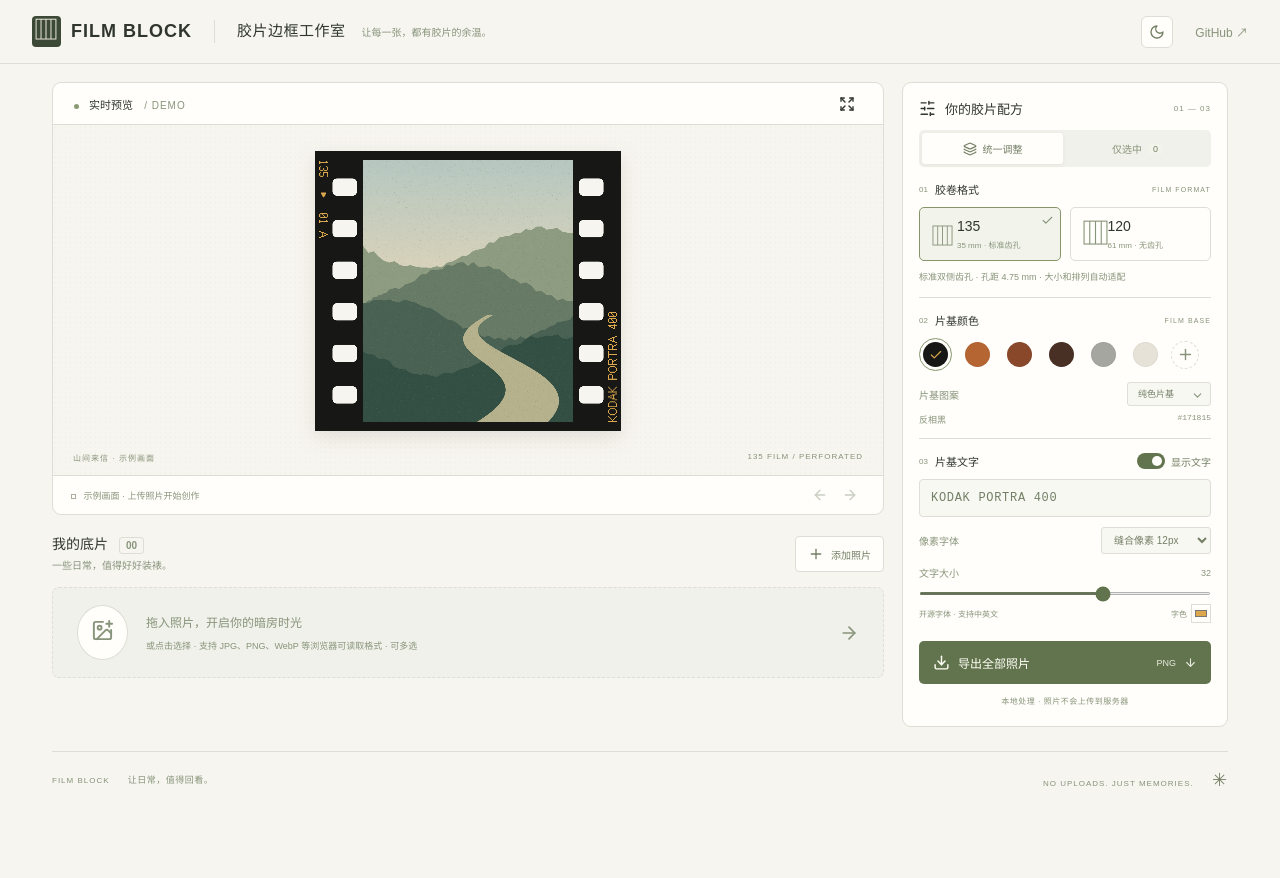
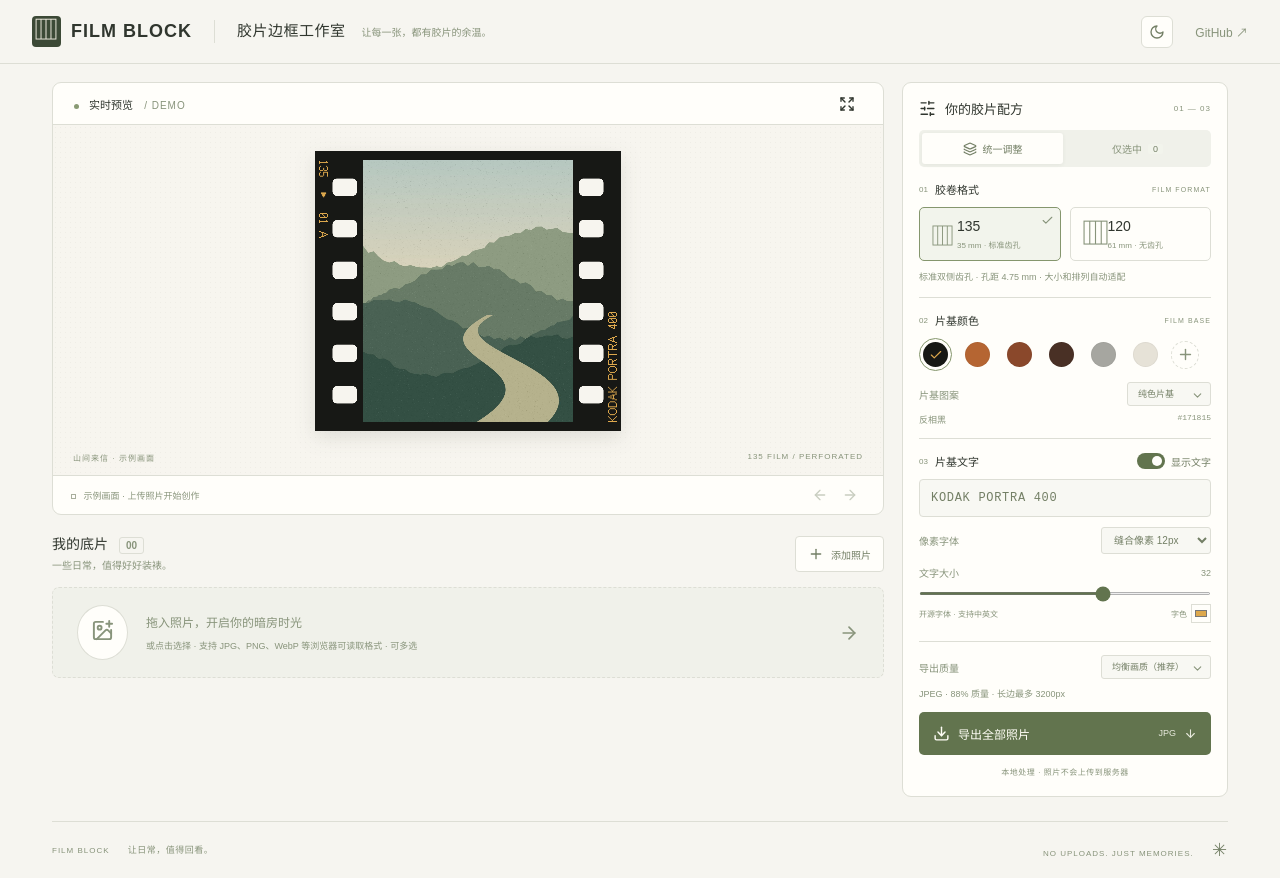
Before and after one commit to pomelo-chuan/film-block, a React (Vite) app: page / in a window 1280 px wide. Before the commit the page ends 808 px from the top, so only its background shows below. Built offline with nearby package versions, Linux system fonts and the light colour scheme; a web font is replaced by a local one.

Commit message:
Add JPEG quality presets and bounded export sizes

```diff
--- /dev/null
+++ b/src/export.ts
@@ -0,0 +1,26 @@
+export const exportOptions = [
+  {id:'compact', label:'轻量分享', mime:'image/jpeg', extension:'jpg', quality:0.78, maxSize:1920, description:'JPEG · 78% 质量 · 长边最多 1920px'},
+  {id:'balanced', label:'均衡画质（推荐）', mime:'image/jpeg', extension:'jpg', quality:0.88, maxSize:3200, description:'JPEG · 88% 质量 · 长边最多 3200px'},
+  {id:'high', label:'高画质', mime:'image/jpeg', extension:'jpg', quality:0.95, maxSize:6000, description:'JPEG · 95% 质量 · 长边最多 6000px'},
+  {id:'lossless', label:'无损保存', mime:'image/png', extension:'png', quality:undefined, maxSize:6000, description:'PNG · 无损压缩 · 长边最多 6000px，文件较大'},
+] as const;
+export type ExportOption = typeof exportOptions[number];
+export const EXPORT_KEY='film-block:export-quality';
+export function getExportOption(id:unknown): ExportOption {
+  return exportOptions.find(option=>option.id===id)??exportOptions[1];
+}
+export function readExportOption(): ExportOption {
+  try {return getExportOption(window.localStorage.getItem(EXPORT_KEY));} catch {return getExportOption(null);}
+}
+export function rememberExportOption(id:string) {
+  try {window.localStorage.setItem(EXPORT_KEY,id);} catch { /* Export is still available without storage. */ }
+}
+export function encodeExport(canvas:HTMLCanvasElement,option:ExportOption):Promise<Blob>{
+  return new Promise((resolve,reject)=>canvas.toBlob(blob=>{
+    if(!blob||blob.type!==option.mime){reject(new Error('无法使用所选格式导出'));return;}
+    resolve(blob);
+  },option.mime,option.quality));
+}
+export function formatFileSize(bytes:number){
+  return bytes>=1024*1024?`${(bytes/(1024*1024)).toFixed(1)} MB`:`${Math.max(1,Math.round(bytes/1024))} KB`;
+}
--- a/src/film.ts
+++ b/src/film.ts
@@ -59,7 +59,9 @@ function drawBaseTexture(ctx:CanvasRenderingContext2D,w:number,h:number,g:Return
   ctx.restore();
 }
 export function renderFilm(canvas:HTMLCanvasElement, image:CanvasImageSource, w:number,h:number,s:Settings,index:number,maxSize=6000){
-  const factor=Math.min(1,maxSize/Math.max(w,h)); w=Math.round(w*factor);h=Math.round(h*factor);
+  const full=geometry(w,h,s);
+  const factor=Math.min(1,maxSize/Math.max(full.width,full.height));
+  w=Math.max(1,Math.floor(w*factor));h=Math.max(1,Math.floor(h*factor));
   const g=geometry(w,h,s); canvas.width=g.width;canvas.height=g.height;
   const ctx=canvas.getContext('2d'); if(!ctx) throw new Error('浏览器不支持 Canvas');
   ctx.fillStyle=s.color;ctx.fillRect(0,0,g.width,g.height);ctx.drawImage(image,g.x,g.y,w,h);
@@ -82,4 +84,4 @@ export function renderFilm(canvas:HTMLCanvasElement, image:CanvasImageSource, w:
   const frameLabel=`${s.format}  ▸  ${frame} A`, frameMetrics=ctx.measureText(frameLabel);
   ctx.fillText(frameLabel,0,(frameMetrics.actualBoundingBoxAscent-frameMetrics.actualBoundingBoxDescent)/2,(vertical?h:w)*.8);ctx.restore();
 }
-export function safeFilename(name:string){return name.replace(/\.[^.]+$/,'').replace(/[<>:"/\\|?*\x00-\x1f]/g,'_')+'-film.png';}
+export function safeFilename(name:string,extension:'png'|'jpg'='png'){return name.replace(/\.[^.]+$/,'').replace(/[<>:"/\\|?*\x00-\x1f]/g,'_')+`-film.${extension}`;}
--- a/src/main.tsx
+++ b/src/main.tsx
@@ -8,6 +8,7 @@ import '@fontsource/press-start-2p/latin-400.css';
 import '@fontsource/doto/latin-400.css';
 import {readLettering, saveLettering} from './lettering';
 import {getInitialTheme, applyTheme, rememberTheme, type Theme} from './theme';
+import {exportOptions,readExportOption,rememberExportOption,getExportOption,encodeExport,formatFileSize} from './export';
 import './style.css';
 type Photo={id:string;name:string;image:HTMLImageElement;url:string;settings:Settings};
 function makeDemo(){
@@ -31,6 +32,7 @@ function Preview({photo,settings,index,large=false}:{photo?:Photo;settings:Setti
  return <canvas ref={ref} aria-label={photo?`${photo.name} 的胶片边框预览`:'胶片边框示例预览'}/>;
 }
 function App(){
+ const [exportOption,setExportOption]=useState(readExportOption);
  const [theme,setTheme]=useState<Theme>(getInitialTheme);
  useEffect(()=>{applyTheme(theme);},[theme]);
  function toggleTheme(){const next=theme==='dark'?'light':'dark';setTheme(next);rememberTheme(next);}
@@ -52,7 +54,27 @@ function App(){
  }
  function remove(id:string){const p=photos.find(p=>p.id===id);if(p){URL.revokeObjectURL(p.url);urls.current.delete(p.url);}const rest=photos.filter(p=>p.id!==id);setPhotos(rest);setSelected(s=>s.filter(v=>v!==id));if(active===id)setActive(rest[0]?.id??'');}
  function download(blob:Blob,name:string){const url=URL.createObjectURL(blob);const a=document.createElement('a');a.href=url;a.download=name;a.click();setTimeout(()=>URL.revokeObjectURL(url),1500);}
- async function exportPhotos(targets:Photo[]){if(!targets.length){input.current?.click();return;}setBusy(true);try{const zip=new JSZip();for(let i=0;i<targets.length;i++){const p=targets[i];if(p.settings.textEnabled)await loadFilmFont(p.settings.font,p.settings.text);const canvas=document.createElement('canvas');renderFilm(canvas,p.image,p.image.naturalWidth,p.image.naturalHeight,p.settings,photos.indexOf(p));const blob=await new Promise<Blob>((resolve,reject)=>canvas.toBlob(b=>b?resolve(b):reject(Error('导出失败')),'image/png'));if(targets.length===1)download(blob,safeFilename(p.name));else zip.file(`${String(i+1).padStart(2,'0')}-${safeFilename(p.name)}`,blob);canvas.width=canvas.height=0;}if(targets.length>1)download(await zip.generateAsync({type:'blob'}),'film-block.zip');setMessage(`已导出 ${targets.length} 张照片 · PNG 无损格式`);}catch{setMessage('导出失败，请减少照片数量后重试');}finally{setBusy(false);}}
+ async function exportPhotos(targets:Photo[]){
+  if(!targets.length){input.current?.click();return;}
+  const option=exportOption;setBusy(true);
+  try{
+   const zip=new JSZip();let totalBytes=0;
+   for(let i=0;i<targets.length;i++){
+    const p=targets[i];if(p.settings.textEnabled)await loadFilmFont(p.settings.font,p.settings.text);
+    const canvas=document.createElement('canvas');let blob:Blob;
+    try{
+     renderFilm(canvas,p.image,p.image.naturalWidth,p.image.naturalHeight,p.settings,photos.indexOf(p),option.maxSize);
+     blob=await encodeExport(canvas,option);
+    }finally{canvas.width=canvas.height=0;}
+    totalBytes+=blob.size;
+    const name=safeFilename(p.name,option.extension);
+    if(targets.length===1)download(blob,name);else zip.file(`${String(i+1).padStart(2,'0')}-${name}`,blob);
+   }
+   if(targets.length>1){const archive=await zip.generateAsync({type:'blob'});totalBytes=archive.size;download(archive,'film-block.zip');}
+   setMessage(`已导出 ${targets.length} 张照片 · ${option.extension==='jpg'?'JPEG':'PNG'} · ${formatFileSize(totalBytes)}`);
+  }catch{setMessage('导出失败，请减少照片数量后重试');}finally{setBusy(false);}
+ }
+
  const target=scope==='all'?photos:photos.filter(p=>selected.includes(p.id));
  return <div className="app"><header><a className="brand" href="./"><span className="brand-icon">▥</span> FILM BLOCK</a><div className="header-title"><h1>胶片边框工作室</h1><span>让每一张，都有胶片的余温。</span></div><button className="theme-toggle" type="button" aria-label={theme==='dark'?'切换浅色模式':'切换深色模式'} title={theme==='dark'?'浅色模式':'深色模式'} onClick={toggleTheme}>{theme==='dark'?<Sun size={16}/>:<Moon size={16}/>}</button><a className="github" href="https://github.com/pomelo-chuan/film-block" target="_blank" rel="noreferrer">GitHub ↗</a></header>
  <main>
@@ -64,7 +86,8 @@ function App(){
  <section className="setting"><div className="setting-title"><span>01</span><h3>胶卷格式</h3><small>FILM FORMAT</small></div><div className="formats">{(['135','120'] as const).map(f=><button key={f} className={shown.format===f?'chosen':''} onClick={()=>change({format:f})}><span className={`film-icon f${f}`}>▥</span><strong>{f}</strong><small>{f==='135'?'35 mm · 标准齿孔':'61 mm · 无齿孔'}</small>{shown.format===f&&<Check size={13}/>}</button>)}</div><p className="format-note">{shown.format==='135'?'标准双侧齿孔 · 孔距 4.75 mm · 大小和排列自动适配':'120 中画幅片基 · 固定无齿孔 · 窄片边'}</p></section>
  <section className="setting"><div className="setting-title"><span>02</span><h3>片基颜色</h3><small>FILM BASE</small></div><div className="swatches">{presets.map(p=><button key={p.color} title={p.name} aria-label={p.name} aria-pressed={shown.color===p.color} className={shown.color===p.color?'selected':''} onClick={()=>change({color:p.color,ink:p.ink})}><span style={{background:p.color}}>{shown.color===p.color&&<Check size={14} color={p.ink}/>}</span></button>)}<label className="custom-color" title="自定义片基颜色"><Plus size={17}/><input aria-label="自定义片基颜色" type="color" value={shown.color} onChange={e=>change({color:e.target.value})}/></label></div><div className="field-row texture-row"><label htmlFor="texture">片基图案</label><div className="select-wrap"><select id="texture" value={shown.texture} onChange={e=>change({texture:e.target.value as Settings['texture']})}><option value="smooth">纯色片基</option><option value="grain">细颗粒纹理</option></select><ChevronDown size={13}/></div></div><div className="color-caption"><span>{presets.find(p=>p.color===shown.color)?.name??'自定义颜色'}</span><code>{shown.color.toUpperCase()}</code></div></section>
  <section className="setting last"><div className="setting-title"><span>03</span><h3>片基文字</h3><label className="text-toggle"><input type="checkbox" role="switch" aria-label="显示片基文字" checked={shown.textEnabled} onChange={e=>change({textEnabled:e.target.checked})}/><span>显示文字</span></label></div><fieldset className="lettering-fields" disabled={!shown.textEnabled}><input className="text-input" aria-label="片基文字" maxLength={80} value={shown.text} onChange={e=>change({text:e.target.value})} placeholder="写下相机、胶卷或一句心情"/><div className="font-controls"><label htmlFor="font">像素字体</label><select id="font" value={shown.font} onChange={e=>change({font:e.target.value as Settings['font']})}>{fonts.map(font=><option key={font} value={font}>{fontLabels[font]}</option>)}</select></div><label className="range-label" htmlFor="font-size">文字大小 <span>{shown.fontSize}</span></label><input id="font-size" type="range" min="18" max="40" value={shown.fontSize} onChange={e=>change({fontSize:+e.target.value})}/><div className="field-note"><span>开源字体 · 支持中英文</span><label>字色 <input aria-label="文字颜色" type="color" value={shown.ink} onChange={e=>change({ink:e.target.value})}/></label></div></fieldset></section>
- <button className="export-button" disabled={busy} onClick={()=>void exportPhotos(target)}>{busy?<LoaderCircle className="spin" size={17}/>:<Download size={17}/>} {busy?'正在处理…':`导出${scope==='all'?'全部':'选中'}照片`}<span>{target.length||'PNG'} <ArrowDown size={13}/></span></button><p className="privacy">本地处理 · 照片不会上传到服务器</p></aside></div>
+ <div className="export-options"><div className="field-row"><label htmlFor="export-quality">导出质量</label><div className="select-wrap"><select id="export-quality" disabled={busy} value={exportOption.id} onChange={e=>{const option=getExportOption(e.target.value);setExportOption(option);rememberExportOption(option.id);}}>{exportOptions.map(option=><option key={option.id} value={option.id}>{option.label}</option>)}</select><ChevronDown size={13}/></div></div><p>{exportOption.description}</p></div>
+ <button className="export-button" disabled={busy} onClick={()=>void exportPhotos(target)}>{busy?<LoaderCircle className="spin" size={17}/>:<Download size={17}/>} {busy?'正在处理…':`导出${scope==='all'?'全部':'选中'}照片`}<span>{target.length||exportOption.extension.toUpperCase()} <ArrowDown size={13}/></span></button><p className="privacy">本地处理 · 照片不会上传到服务器</p></aside></div>
  <footer><span>FILM BLOCK <b>让日常，值得回看。</b></span><span>NO UPLOADS. JUST MEMORIES. <i>✳</i></span></footer></main>{message&&<div className="toast" role="status">{message}<button aria-label="关闭提示" onClick={()=>setMessage('')}><X size={15}/></button></div>}{expanded&&<div className="modal" role="dialog" aria-modal="true" aria-label="放大预览" onClick={()=>setExpanded(false)}><button autoFocus aria-label="关闭放大预览" onClick={()=>setExpanded(false)}><X/></button><div onClick={e=>e.stopPropagation()}><Preview photo={current} settings={shown} index={index} large/></div></div>}</div>;
 }
 createRoot(document.getElementById('root')!).render(<React.StrictMode><App/></React.StrictMode>);
```
Also changed, not shown: src/style.css, 2 other files (tests, documents, lock files or other folders).
